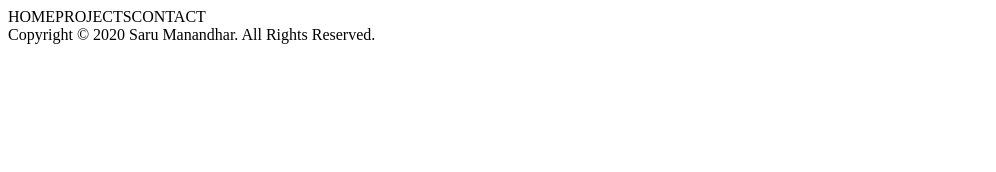
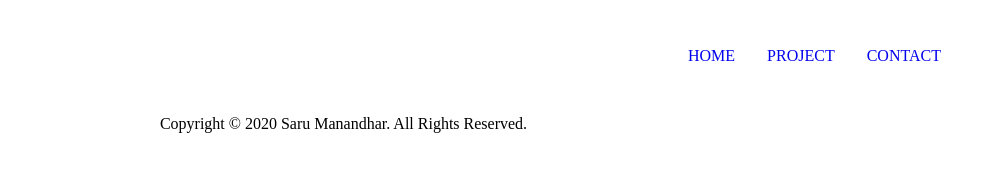
Before and after one commit to Saru-Manandhar/Saru-Manandhar.github.io, a plain HTML site: page Project.html in a window 1280 px wide. Shown: the whole page, without its empty margins (0-996 px from the left). Drawn offline with Linux system fonts and the light colour scheme; no server answers.

Commit message:
Update Project.html

```diff
--- a/Project.html
+++ b/Project.html
@@ -1,27 +1,44 @@
 <!DOCTYPE html>
 <html>
 <head>
-	<title>Personal Website</title>
+	<title>My Portfolio</title>
 	<meta name="viewport" content="width=device-width, initial-scale=1.0">
 	<meta name="keywords" content="Portfolio of Saru Manandhar">
 	<meta name="description" content="Web Development Enthusiast">
+
 	<link rel="stylesheet" type="text/css" href="style.css">
 </head>
 <body>
-<header style="margin: 0px">
-	<nav  id="top">
+<div class="box">
+  <div class="header">
+
+    <div class="navigation">
 	<ul>
-		<li>HOME</li>
-		<li>PROJECTS</li>
-		<li>CONTACT</li>
+		<li><a href="index.html" target="_self">HOME</a></li>
+		<li><a href="Project.html" target="_self">PROJECT</a></li>
+		<li><a href="contact.html" target="_self">CONTACT</a></li>
 	</ul>
-</nav>
-</header>
-<div>
+	</div>
+  </div>
+
+  <div class="mainbody">
+    <div>
+
+	  </div>
+
+
+
+
 
 </div>
-<footer class="foot">
-	Copyright &copy; 2020 Saru Manandhar. All Rights Reserved.
-</footer>
+  <div class="footer">Copyright &copy; 2020 Saru Manandhar. All Rights Reserved. </div>
+  <script>
+  	fetch("https://api.github.com/users/Saru-Manandhar")
+  	.then(response => response.json())
+  		.then(function(data){
+  			console.log(data)
+  		}
+  		)
+  </script>
 </body>
 </html>
```
